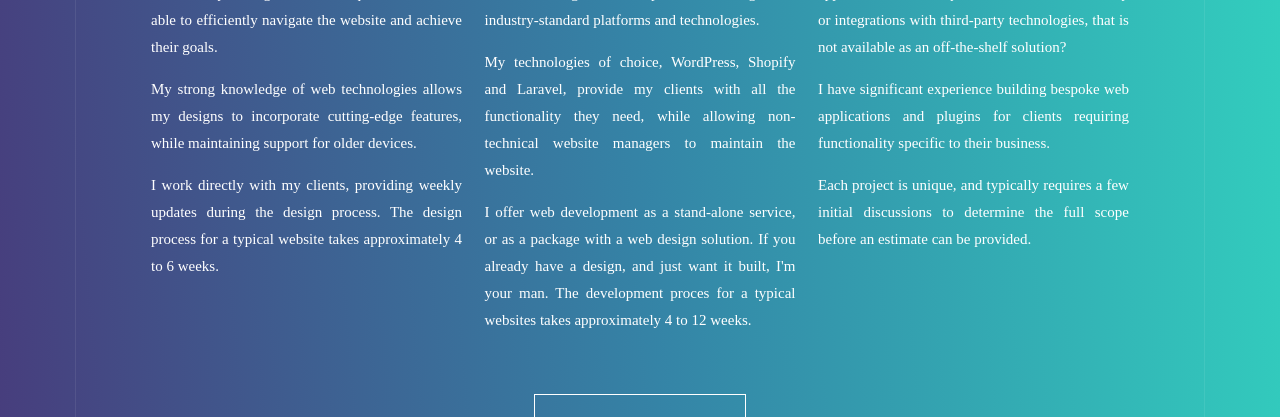
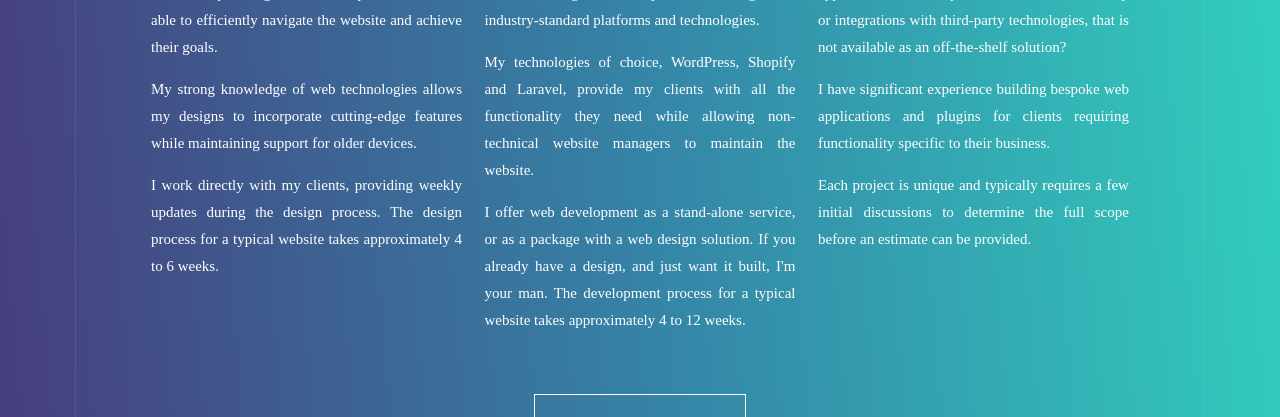
Before and after one commit to jwhayman/jwhayman.github.io, a Jekyll site: the page built from index.md, in a window 1280 px wide. Shown: the part 453-870 px from the top of the page. Built offline with Jekyll 4.4.1, drawn with Linux system fonts in a browser that asks for light colours; nearby versions of some CDN libraries.

Commit message:
spelling and grammar updates

```diff
--- a/_layouts/default.html
+++ b/_layouts/default.html
@@ -39,20 +39,20 @@
                     <div class="service">
                         <h4>Web design</h4>
                         <p>I design around the content of the website, focusing on usability. Using these techniques, visitors are able to efficiently navigate the website and achieve their goals.</p>
-                        <p>My strong knowledge of web technologies allows my designs to incorporate cutting-edge features, while maintaining support for older devices.</p>
+                        <p>My strong knowledge of web technologies allows my designs to incorporate cutting-edge features while maintaining support for older devices.</p>
                         <p>I work directly with my clients, providing weekly updates during the design process. The design process for a typical website takes approximately 4 to 6 weeks.</p>
                     </div>
                     <div class="service">
                         <h4>Web development</h4>
                         <p>Building websites has been a passion of mine since I was a teenager. I develop websites using solid, industry-standard platforms and technologies.</p>
-                        <p>My technologies of choice, WordPress, Shopify and Laravel, provide my clients with all the functionality they need, while allowing non-technical website managers to maintain the website.</p>
-                        <p>I offer web development as a stand-alone service, or as a package with a web design solution. If you already have a design, and just want it built, I'm your man. The development proces for a typical websites takes approximately 4 to 12 weeks.</p>
+                        <p>My technologies of choice, WordPress, Shopify and Laravel, provide my clients with all the functionality they need while allowing non-technical website managers to maintain the website.</p>
+                        <p>I offer web development as a stand-alone service, or as a package with a web design solution. If you already have a design, and just want it built, I'm your man. The development process for a typical website takes approximately 4 to 12 weeks.</p>
                     </div>
                     <div class="service">
                         <h4>Custom solutions</h4>
                         <p>Are you looking to create a website or web application which requires advanced functionality or integrations with third-party technologies, that is not available as an off-the-shelf solution?</p>
                         <p>I have significant experience building bespoke web applications and plugins for clients requiring functionality specific to their business.</p>
-                        <p>Each project is unique, and typically requires a few initial discussions to determine the full scope before an estimate can be provided.</p>
+                        <p>Each project is unique and typically requires a few initial discussions to determine the full scope before an estimate can be provided.</p>
                     </div>
                 </div>
             </div>
```
